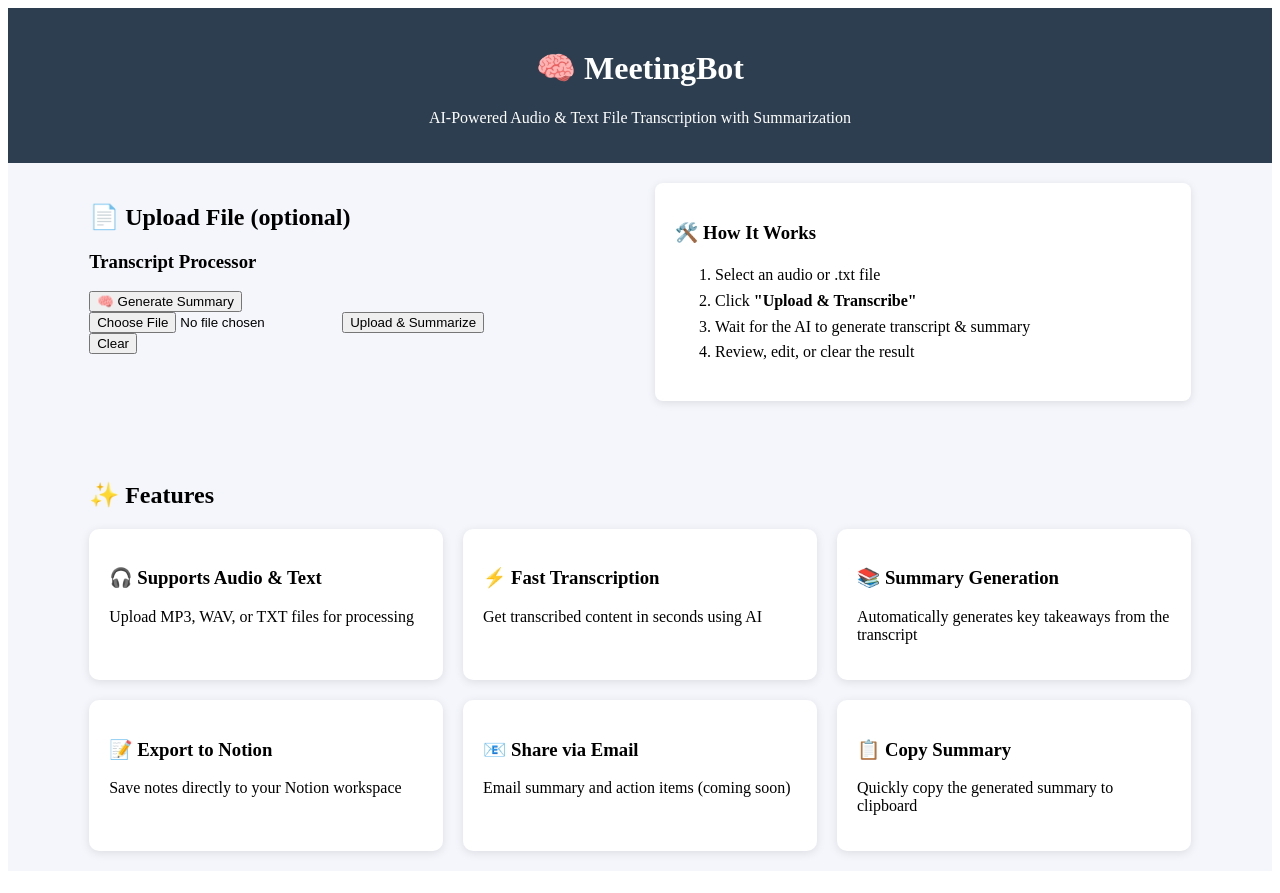
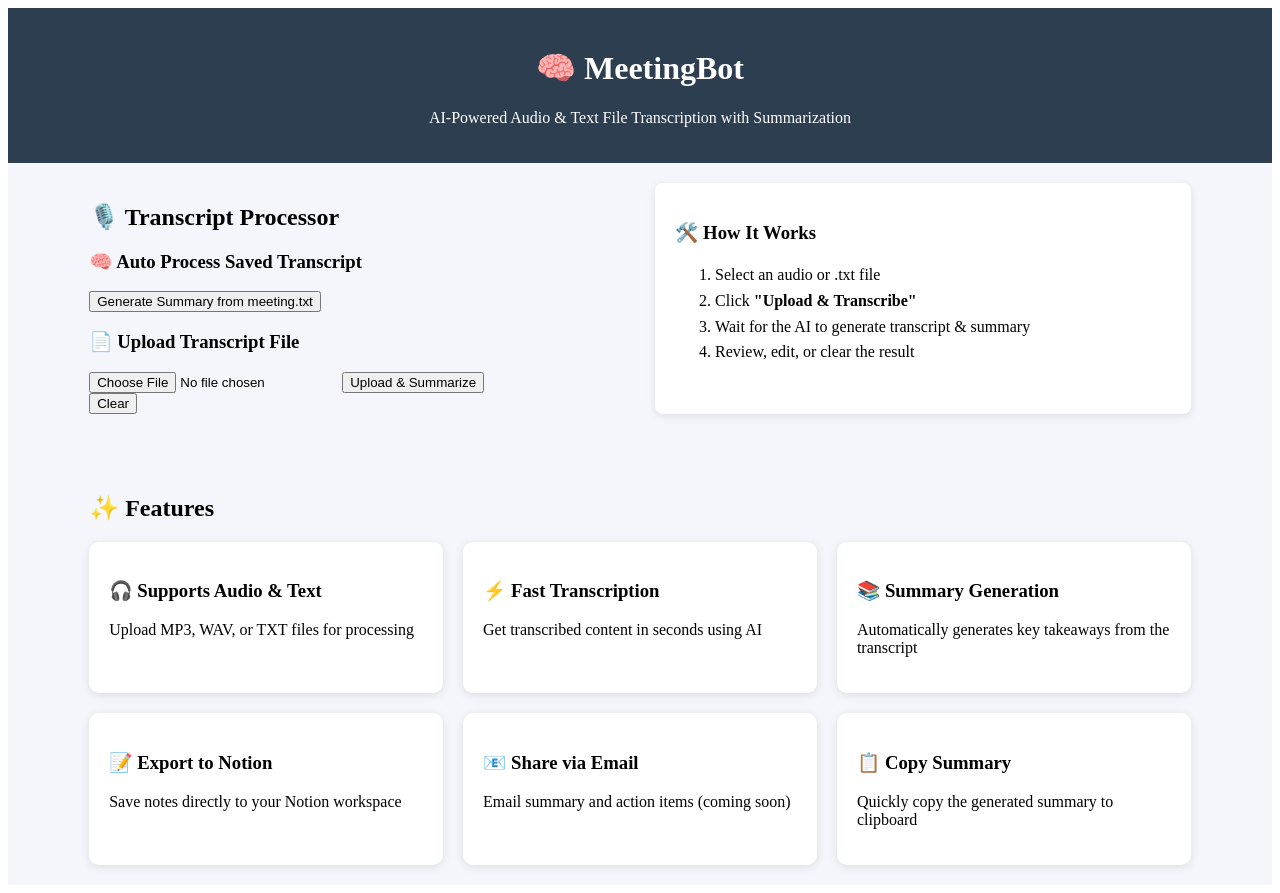
Before and after one commit to rajveer-kumar-ravi/KR.AI_MEETING_BOT1, a React (Create React App) app in the folder frontend/: page / in a window 1280 px wide. Built offline with nearby package versions, Linux system fonts and the light colour scheme; the HTML template or start-up script is replaced by a standard one.

Commit message:
Update TranscriptInput.jsx

```diff
--- a/frontend/src/components/TranscriptInput.jsx
+++ b/frontend/src/components/TranscriptInput.jsx
@@ -1,6 +1,6 @@
 import React, { useState } from 'react';
 import axios from 'axios';
-
+const BASE_URL="https://kr-ai-meeting-bot1-25.onrender.com"
 const TranscriptInput = () => {
   const [file, setFile] = useState(null);
   const [transcript, setTranscript] = useState('');
@@ -8,23 +8,12 @@ const TranscriptInput = () => {
   const [actionItems, setActionItems] = useState([]);
   const [loading, setLoading] = useState(false);
 
+  // 🔹 File change handler
   const handleFileChange = (e) => {
     setFile(e.target.files[0]);
   };
 
-  const handleSummarizeFromFile = async () => {
-    setLoading(true);
-    try {
-      const res = await axios.post('http://localhost:8000/transcribe/from-file');
-      updateTranscriptData(res.data);
-    } catch (err) {
-      console.error('Backend file summarize failed:', err);
-      alert('❌ meeting.txt file missing in backend transcripts/ folder.');
-    } finally {
-      setLoading(false);
-    }
-  };
-
+  // 🔹 Upload and summarize uploaded file
   const handleUploadAndSummarize = async () => {
     if (!file) {
       alert("⚠️ Please select a file first.");
@@ -34,7 +23,7 @@ const TranscriptInput = () => {
     try {
       const formData = new FormData();
       formData.append('file', file);
-      const res = await axios.post('http://localhost:8000/transcribe', formData);
+      const res = await axios.post(`${BASE_URL}/transcribe`, formData);
       updateTranscriptData(res.data);
     } catch (err) {
       console.error('Upload failed:', err);
@@ -44,6 +33,21 @@ const TranscriptInput = () => {
     }
   };
 
+  // 🔹 Summarize from backend's `meeting.txt`
+  const handleSummarizeFromFile = async () => {
+    setLoading(true);
+    try {
+      const res = await axios.post(`${BASE_URL}/transcribe/from-file`);
+      updateTranscriptData(res.data);
+    } catch (err) {
+      console.error('meeting.txt summarize failed:', err);
+      alert('❌ meeting.txt file missing in backend transcripts/ folder.');
+    } finally {
+      setLoading(false);
+    }
+  };
+
+  // 🔹 Utility to update data on UI
   const updateTranscriptData = (data) => {
     setTranscript(data.transcript || '');
     setSummary(data.summary?.map((s) => s.summary).join('\n') || 'No summary available');
@@ -80,13 +84,12 @@ const TranscriptInput = () => {
   };
 
   const generateExportText = () => {
-    let text = '📝 Meeting Summary:\n';
-    text += summary + '\n\n';
+    let text = '📝 Meeting Summary:\n' + summary + '\n\n';
     text += '✅ Action Items:\n';
-    if (Array.isArray(actionItems)) {
-      text += actionItems
-        .map((item) => `- ${item.task} [Owner: ${item.owner}] [Deadline: ${item.deadline}]`)
-        .join('\n');
+    if (Array.isArray(actionItems) && actionItems.length > 0) {
+      text += actionItems.map((item) =>
+        `- ${item.task} [Owner: ${item.owner}] [Deadline: ${item.deadline}]`
+      ).join('\n');
     } else {
       text += 'No action items.';
     }
@@ -99,32 +102,34 @@ const TranscriptInput = () => {
 
   return (
     <div className="max-w-xl mx-auto bg-white p-6 rounded-lg shadow-lg border">
-      <h2 className="text-lg font-semibold mb-1">📄 Upload File (optional)</h2>
-      <h3 className="text-2xl font-bold mb-4">Transcript Processor</h3>
+      <h2 className="text-2xl font-bold mb-4">🎙️ Transcript Processor</h2>
 
-      {/* ✅ Only uses backend meeting.txt */}
-      <div className="flex items-center gap-4 mb-4">
+      {/* 🔹 Generate from backend's existing meeting.txt */}
+      <div className="mb-4">
+        <h3 className="text-lg font-semibold mb-1">🧠 Auto Process Saved Transcript</h3>
         <button
           onClick={handleSummarizeFromFile}
           disabled={loading}
-          className="bg-blue-600 text-white px-4 py-1.5 rounded hover:bg-blue-700"
+          className="bg-blue-600 text-white px-4 py-2 rounded hover:bg-blue-700"
         >
-          {loading ? 'Processing...' : '🧠 Generate Summary'}
+          {loading ? 'Processing...' : 'Generate Summary from meeting.txt'}
         </button>
       </div>
 
-      {/* ✅ Upload your own file */}
-      <div className="flex items-center gap-4 mb-4">
-        <input type="file" onChange={handleFileChange} className="border p-1 rounded" />
+      {/* 🔹 Upload your own file */}
+      <div className="mb-4">
+        <h3 className="text-lg font-semibold mb-1">📄 Upload Transcript File</h3>
+        <input type="file" onChange={handleFileChange} className="border p-2 rounded mr-2" />
         <button
           onClick={handleUploadAndSummarize}
           disabled={loading}
-          className="bg-white border px-4 py-1.5 rounded hover:bg-gray-100"
+          className="bg-gray-700 text-white px-4 py-2 rounded hover:bg-gray-800"
         >
           {loading ? 'Processing...' : 'Upload & Summarize'}
         </button>
       </div>
 
+      {/* 🔹 Clear */}
       <div className="mb-4">
         <button
           onClick={handleClear}
@@ -134,6 +139,7 @@ const TranscriptInput = () => {
         </button>
       </div>
 
+      {/* 🔹 Summary */}
       {summary && (
         <div className="mb-4">
           <h4 className="font-bold mb-1">📝 Summary</h4>
@@ -141,6 +147,7 @@ const TranscriptInput = () => {
         </div>
       )}
 
+      {/* 🔹 Action Items */}
       {Array.isArray(actionItems) && actionItems.length > 0 && (
         <div className="mb-4">
           <h4 className="font-bold mb-1">✅ Action Items</h4>
@@ -156,6 +163,7 @@ const TranscriptInput = () => {
         </div>
       )}
 
+      {/* 🔹 Export Options */}
       {(summary || actionItems.length > 0) && (
         <div className="flex flex-col gap-2">
           <button onClick={handleCopy} className="bg-gray-700 text-white px-4 py-2 rounded">
```
